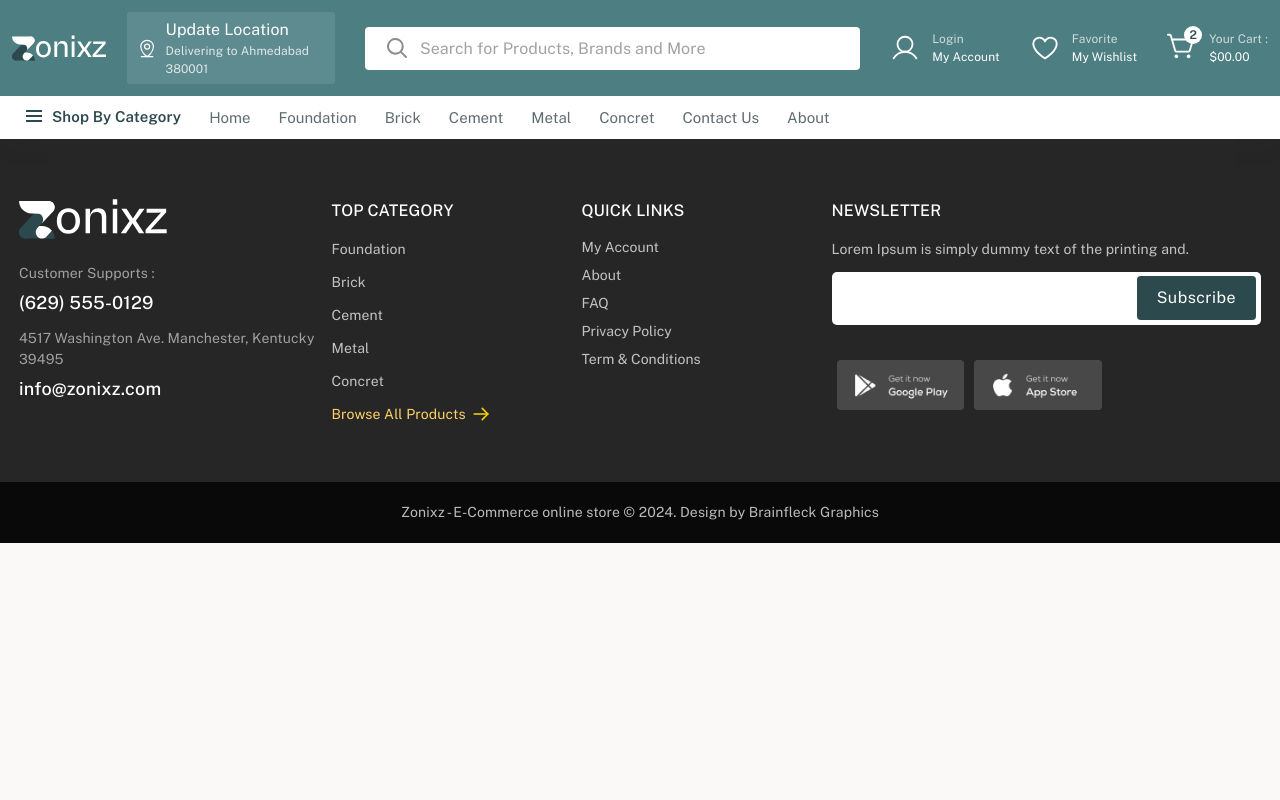
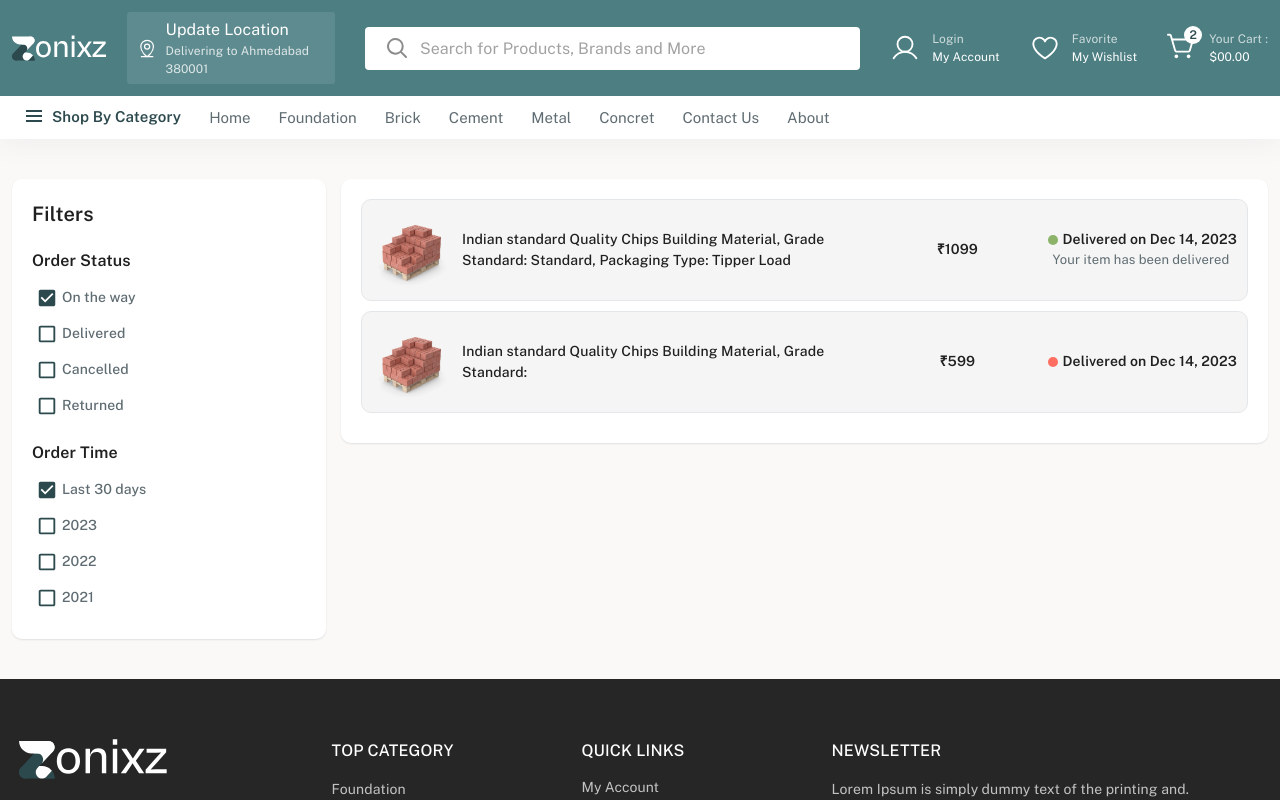
Before and after one commit to Raj-47-coder/zonix, a React (Create React App) app: page /orders in a window 1280 px wide. Shown: the top 800 px of the page. Built offline with nearby package versions, Linux system fonts and the light colour scheme.

Commit message:
Complete Orders Page

```diff
--- a/src/Inauth/Header/Header.js
+++ b/src/Inauth/Header/Header.js
@@ -85,7 +85,7 @@ export default function Header() {
                   <NavLink fullWidth component={'a'} to={'/profile'}>Profile</NavLink>
                 </ListItem>
                 <ListItem onClick={handleClose}>
-                  <NavLink fullWidth component={'a'} to={'/'}>Order</NavLink>
+                  <NavLink fullWidth component={'a'} to={'/orders'}>Orders</NavLink>
                 </ListItem>
                 <ListItem onClick={handleClose}>
                   <NavLink fullWidth component={'a'} to={'/'}>Log out</NavLink>
--- a/src/Inauth/Mainlayout/Mainlayout.js
+++ b/src/Inauth/Mainlayout/Mainlayout.js
@@ -12,6 +12,7 @@ import Customersupport from '../Mainpages/Customersupport';
 import Privacypolicy from '../Mainpages/Privacypolicy';
 import Terms from '../Mainpages/Terms';
 import Profile from '../Profile/Profile';
+import Orders from "../Orders/Orders";
 import { BrowserRouter as Router, Routes, Route } from "react-router-dom";
 
 export default function Mainlayout() {
@@ -30,6 +31,7 @@ export default function Mainlayout() {
         <Route path='/privacypolicy' element={<Privacypolicy />} />
         <Route path='/terms' element={<Terms />} />
         <Route path='/profile' element={<Profile />} />
+        <Route path='/orders' element={<Orders />} />
       </Routes>
       <Footer />
     </>
--- /dev/null
+++ b/src/Inauth/Orders/Order.scss
@@ -0,0 +1,219 @@
+.orders_row {
+  display: flex;
+  align-items: flex-start;
+  justify-content: space-between;
+  margin: 4rem auto;
+
+  .orders_left {
+    max-width: 25%;
+    width: 100%;
+    background-color: var(--theme_white);
+    padding: 2rem;
+    border-radius: 1rem;
+    box-shadow: rgba(0, 0, 0, 0.1) 0px 1px 2px 0px;
+
+    h4 {
+      font-size: 2rem;
+      font-weight: 600;
+      color: var(--theme_dark);
+    }
+
+    .filter_items {
+      margin-top: 2rem;
+
+      p {
+        font-size: 1.6rem;
+        color: var(--theme_dark);
+        font-weight: 600;
+        margin-bottom: 1rem;
+      }
+
+      .check_box {
+        margin-bottom: 0.6rem;
+
+        .MuiFormControlLabel-root {
+          margin: 0;
+
+          .MuiCheckbox-root {
+            padding: 0.4rem;
+
+            .MuiSvgIcon-root {
+              font-size: 2.2rem;
+              color: var(--theme_primary);
+            }
+          }
+        }
+
+        p.MuiTypography-root {
+          font-size: 1.4rem;
+          color: var(--theme_darkgrey);
+          font-weight: 500;
+          margin-bottom: 0;
+
+          span {
+            font-size: 1.4rem;
+            color: var(--theme_primary);
+            font-weight: 500;
+          }
+        }
+      }
+    }
+
+    @media screen and (max-width:991px) {
+      max-width: 30rem;
+      min-width: 30rem;
+      margin-right: 0;
+      position: fixed;
+      top: 0;
+      left: -100%;
+      background-color: var(--theme_white);
+      z-index: 2;
+      height: 100vh;
+      box-shadow: rgba(0, 0, 0, 0.15) 1.95px 1.95px 2.6px;
+      transition: 0.3s ease-in-out;
+
+      &.open {
+        left: 0;
+      }
+    }
+  }
+
+  .orders_right {
+    max-width: 75%;
+    width: 100%;
+    margin-left: 1.5rem;
+    background-color: var(--theme_white);
+    padding: 2rem;
+    border-radius: 1rem;
+    box-shadow: rgba(0, 0, 0, 0.1) 0px 1px 2px 0px;
+    position: relative;
+
+    button.profile_leftBtn {
+      height: 3.5rem;
+      width: 3.5rem;
+      min-width: 3rem;
+      background-color: var(--theme_light);
+      color: var(--theme_primary);
+      position: absolute;
+      top: 1rem;
+      right: 1rem;
+      display: none;
+
+      svg {
+        font-size: 2.4rem;
+      }
+
+      @media screen and (max-width:991px) {
+        display: block;
+      }
+    }
+
+    .order_card {
+      border: 1px solid var(--border);
+      padding: 1rem;
+      border-radius: 1rem;
+      background-color: var(--theme_light);
+      display: flex;
+      align-items: center;
+      justify-content: space-between;
+      margin-bottom: 1rem;
+
+      .orders_item {
+        display: flex;
+        align-items: center;
+
+        img {
+          height: 8rem;
+          width: 8rem;
+          margin-right: 1rem;
+
+          @media screen and (max-width:575px) {
+            height: 6rem;
+            width: 6rem;
+          }
+        }
+
+        p {
+          font-size: 1.4rem;
+          color: var(--theme_dark);
+          font-weight: 500;
+          overflow: hidden;
+          text-overflow: ellipsis;
+          display: -webkit-box;
+          -webkit-line-clamp: 2;
+          -webkit-box-orient: vertical;
+          max-width: 40rem;
+
+          @media screen and (max-width:991px) {
+            max-width: 18rem;
+          }
+        }
+      }
+
+      .orders_price {
+        p {
+          font-size: 1.4rem;
+          color: var(--theme_dark);
+          font-weight: 600;
+        }
+
+        @media screen and (max-width:575px) {
+          padding: 1rem 0;
+        }
+      }
+
+      .orders_status {
+        h6 {
+          font-size: 1.4rem;
+          color: var(--theme_dark);
+          font-weight: 600;
+
+          &.status {
+            position: relative;
+            padding-left: 1rem;
+
+            &::after {
+              content: '';
+              position: absolute;
+              top: 50%;
+              left: -0.5rem;
+              transform: translateY(-50%);
+              height: 1rem;
+              width: 1rem;
+              border-radius: 50%;
+            }
+
+            &.success {
+              &::after {
+                background-color: #8CB369;
+              }
+            }
+
+            &.danger {
+              &::after {
+                background-color: #FF6F61;
+              }
+            }
+          }
+        }
+
+        p {
+          font-size: 1.3rem;
+          color: var(--theme_darkgrey);
+        }
+      }
+
+      @media screen and (max-width:575px) {
+        display: block;
+      }
+    }
+
+    @media screen and (max-width:991px) {
+      max-width: 100%;
+      min-width: 100%;
+      margin-right: 0;
+      margin-left: 0;
+      padding-top: 6rem;
+    }
+  }
+}
--- /dev/null
+++ b/src/Inauth/Orders/Orders.js
@@ -0,0 +1,116 @@
+import React, { useState } from "react";
+import { Box, Typography, Checkbox, FormControlLabel, Button } from "@mui/material";
+import OrderImg from '../../images/brick.png';
+import KeyboardArrowRightIcon from '@mui/icons-material/KeyboardArrowRight';
+import KeyboardArrowLeftIcon from '@mui/icons-material/KeyboardArrowLeft';
+import './Order.scss';
+
+const orderList = [
+  {
+    orderimg: OrderImg,
+    orderName: 'Indian standard Quality Chips Building Material, Grade Standard: Standard, Packaging Type: Tipper Load',
+    orderPrice: '1099',
+    orderStatus: 'success',
+  },
+  {
+    orderimg: OrderImg,
+    orderName: 'Indian standard Quality Chips Building Material, Grade Standard:',
+    orderPrice: '599',
+    orderStatus: 'danger',
+  },
+]
+
+export default function Orders() {
+  const [profile, setProfile] = React.useState('');
+
+  const handleprofile = () => {
+    if (profile === '') {
+      setProfile('open')
+    } else {
+      setProfile('')
+    }
+  }
+  return (
+    <>
+      <Box component={'div'} className='container'>
+        <Box component={'div'} className='orders_row'>
+          <Box component={'div'} className={`orders_left ${profile}`}>
+            <Typography component={'h4'}>Filters</Typography>
+
+            <Box component={'div'} className="filter_items">
+              <Typography component={'p'}>Order Status</Typography>
+
+              <Box component={'div'} className='check_box'>
+                <FormControlLabel control={<Checkbox defaultChecked />} label={
+                  <Typography>On the way</Typography>
+                } />
+              </Box>
+              <Box component={'div'} className='check_box'>
+                <FormControlLabel control={<Checkbox />} label={
+                  <Typography>Delivered</Typography>
+                } />
+              </Box>
+              <Box component={'div'} className='check_box'>
+                <FormControlLabel control={<Checkbox />} label={
+                  <Typography>Cancelled</Typography>
+                } />
+              </Box>
+              <Box component={'div'} className='check_box'>
+                <FormControlLabel control={<Checkbox />} label={
+                  <Typography>Returned</Typography>
+                } />
+              </Box>
+            </Box>
+
+            <Box component={'div'} className="filter_items">
+              <Typography component={'p'}>Order Time</Typography>
+
+              <Box component={'div'} className='check_box'>
+                <FormControlLabel control={<Checkbox defaultChecked />} label={
+                  <Typography>Last 30 days</Typography>
+                } />
+              </Box>
+              <Box component={'div'} className='check_box'>
+                <FormControlLabel control={<Checkbox />} label={
+                  <Typography>2023</Typography>
+                } />
+              </Box>
+              <Box component={'div'} className='check_box'>
+                <FormControlLabel control={<Checkbox />} label={
+                  <Typography>2022</Typography>
+                } />
+              </Box>
+              <Box component={'div'} className='check_box'>
+                <FormControlLabel control={<Checkbox />} label={
+                  <Typography>2021</Typography>
+                } />
+              </Box>
+            </Box>
+          </Box>
+
+          <Box component={'div'} className='orders_right'>
+            <Button className='profile_leftBtn' onClick={handleprofile}>{profile === '' ? <KeyboardArrowRightIcon /> : <KeyboardArrowLeftIcon />}</Button>
+
+            {orderList.map((items, i) => (
+              <Box component={'div'} className='order_card'>
+                <Box component={'div'} className='orders_item'>
+                  <img src={items.orderimg} alt='Brick' />
+                  <Typography component={'p'}>{items.orderName}</Typography>
+                </Box>
+
+                <Box component={'div'} className='orders_price'>
+                  <Typography component={'p'}>₹{items.orderPrice}</Typography>
+                </Box>
+
+                <Box component={'div'} className='orders_status'>
+                  <Typography component={'h6'} className={`status ${items.orderStatus}`}>Delivered on Dec 14, 2023</Typography>
+                  {items.orderStatus === 'success' ? <Typography component={'p'}>Your item has been delivered</Typography> : ''}
+                </Box>
+              </Box>
+            ))}
+          </Box>
+        </Box>
+      </Box>
+    </>
+  );
+}
--- a/src/Inauth/Profile/Profile.js
+++ b/src/Inauth/Profile/Profile.js
@@ -71,7 +71,7 @@ export default function Profile() {
             <Box component={'div'} className='setting_box'>
               <List>
                 <ListItem>
-                  <NavLink component={'a'} to='/order' className='caret'> <Truck />My Order</NavLink>
+                  <NavLink component={'a'} to='/orders' className='caret'> <Truck />My Order</NavLink>
                 </ListItem>
               </List>
               <List>
```
